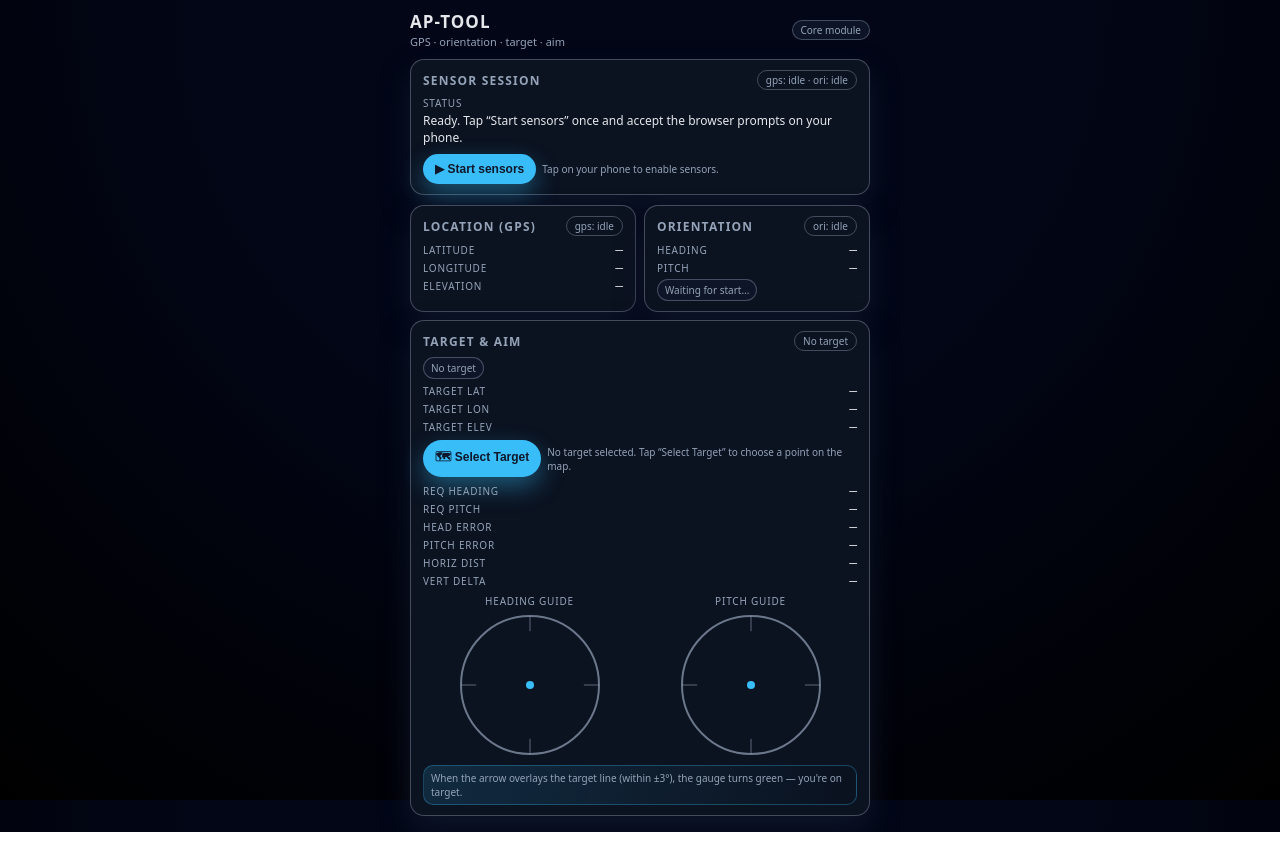
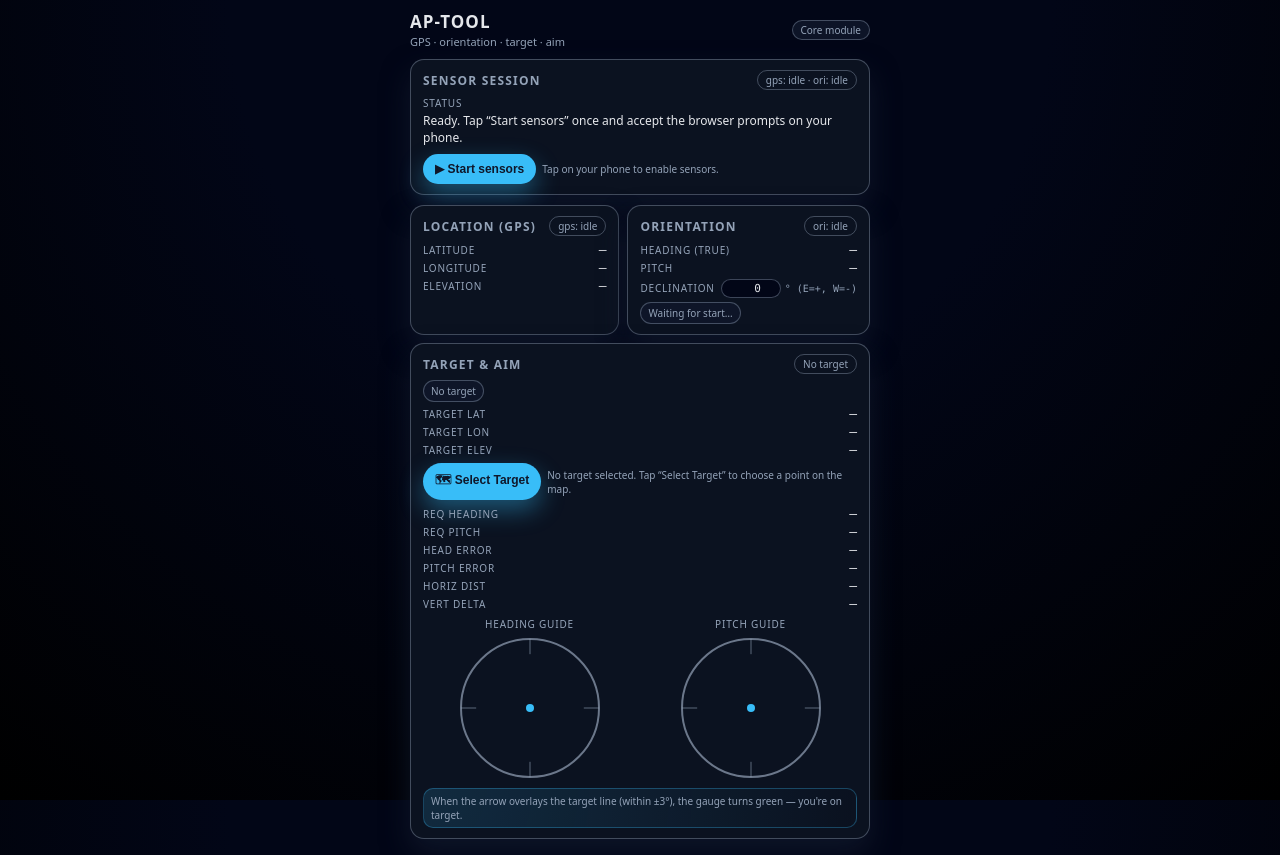
Before and after one commit to winfair/AP-Tool-EXP, a plain HTML site: page index.html in a window 1280 px wide. Before the commit the page ends 832 px from the top, so only its background shows below. Drawn offline with nearby package versions, Linux system fonts and the light colour scheme.

Commit message:
Add declination input and related styles
Added declination input fields and styles for orientation.

```diff
--- a/index.html
+++ b/index.html
@@ -269,6 +269,36 @@
       color: var(--muted);
     }
 
+    /* Declination input */
+    .decl-row {
+      margin-top: 4px;
+    }
+
+    .decl-input-wrap {
+      display: inline-flex;
+      align-items: center;
+      gap: 4px;
+    }
+
+    .decl-input {
+      width: 60px;
+      padding: 2px 4px;
+      border-radius: 999px;
+      border: 1px solid var(--border);
+      background: #020617;
+      color: var(--ink);
+      font-size: 11px;
+      font-family: ui-monospace, SFMono-Regular, Menlo, Monaco, Consolas, "Liberation Mono",
+        "Courier New", monospace;
+      text-align: right;
+    }
+
+    .decl-unit {
+      font-size: 10px;
+      color: var(--muted);
+      white-space: nowrap;
+    }
+
     /* Target / Aim actions */
     .target-actions {
       margin-top: 6px;
@@ -402,7 +432,7 @@
       <div class="badge">Core module</div>
     </header>
 
-    <!-- Sensor session (small, top) -->
+    <!-- Sensor session -->
     <section class="card">
       <div class="card-header">
         <div class="card-title">Sensor Session</div>
@@ -418,7 +448,7 @@
       </div>
     </section>
 
-    <!-- GPS + Orientation (two small cards side-by-side) -->
+    <!-- GPS + Orientation -->
     <section class="grid">
       <!-- GPS -->
       <article class="card">
@@ -446,7 +476,7 @@
         </div>
       </article>
 
-      <!-- Orientation -->
+      <!-- Orientation + Declination -->
       <article class="card">
         <div class="card-header">
           <div class="card-title">Orientation</div>
@@ -454,12 +484,28 @@
         </div>
 
         <div class="data-row">
-          <div class="data-label">Heading</div>
+          <div class="data-label">Heading (true)</div>
           <div class="data-value large" id="headingVal">—</div>
         </div>
         <div class="data-row">
           <div class="data-label">Pitch</div>
           <div class="data-value large" id="pitchVal">—</div>
+        </div>
+
+        <div class="data-row decl-row">
+          <div class="data-label">Declination</div>
+          <div class="data-value">
+            <div class="decl-input-wrap">
+              <input
+                id="declInput"
+                class="decl-input"
+                type="number"
+                step="0.1"
+                value="0"
+              />
+              <span class="decl-unit">° (E=+, W=-)</span>
+            </div>
+          </div>
         </div>
 
         <div class="accent-box" id="oriErrorBox" style="display: none">
@@ -473,19 +519,17 @@
       </article>
     </section>
 
-    <!-- Target + Aim + Compass in a single compact card -->
+    <!-- Target + Aim + Compass -->
     <section class="card">
       <div class="card-header">
         <div class="card-title">Target & Aim</div>
         <div class="status-pill" id="aimStatusPill">No target</div>
       </div>
 
-      <!-- Target mini-pill status -->
       <div class="pill-row">
         <span class="mini-pill" id="targetStatusPill">No target</span>
       </div>
 
-      <!-- Target coordinates -->
       <div class="data-row" style="margin-top: 4px;">
         <div class="data-label">Target lat</div>
         <div class="data-value large" id="targetLat">—</div>
@@ -506,7 +550,6 @@
         </span>
       </div>
 
-      <!-- Aim numbers -->
       <div style="margin-top: 6px;">
         <div class="data-row">
           <div class="data-label">Req heading</div>
@@ -534,7 +577,6 @@
         </div>
       </div>
 
-      <!-- Compass indicators (visual guide) -->
       <div class="compass-row">
         <div class="compass-block">
           <div class="data-label">Heading guide</div>
@@ -590,6 +632,7 @@
   <script src="sensors.js"></script>
   <script src="map.js"></script>
   <script src="aim-math.js"></script>
+  <script src="declination.js"></script>
   <script src="compass.js"></script>
   <script src="ui.js"></script>
 </body>
```
